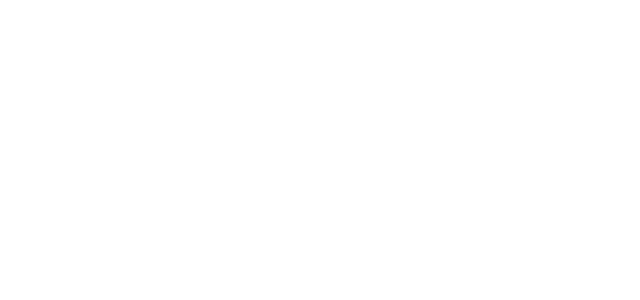
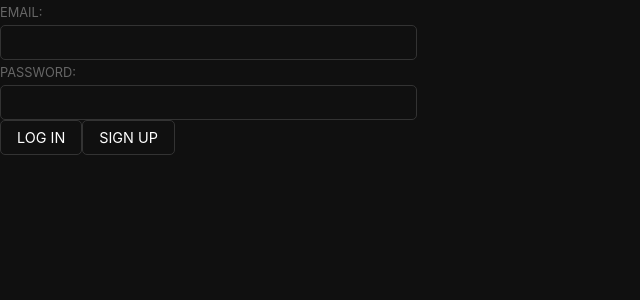
Before and after one commit to chrismutua/supabase-cmutua-demo-user-management-next-js, a Next.js app: page /login in a window 1280 px wide. Before the commit this address had no page. Shown: the top 300 px of the page, without its empty margins (0-640 px from the left). Built offline with nearby package versions, Linux system fonts and the light colour scheme.

Commit message:
feat(auth): add sign in and sign up functionality

```diff
--- /dev/null
+++ b/src/app/error/page.tsx
@@ -0,0 +1,3 @@
+export default function ErrorPage() {
+  return <p>Sorry, something went wrong</p>
+}
--- /dev/null
+++ b/src/app/login/actions.ts
@@ -0,0 +1,46 @@
+'use server'
+
+import { revalidatePath } from 'next/cache'
+import { redirect } from 'next/navigation'
+
+import { createClient } from '@/lib/supabase/server'
+
+export async function login(formData: FormData) {
+  const supabase = await createClient()
+
+  // type-casting here for convenience
+  // in practice, you should validate your inputs
+  const data = {
+    email: formData.get('email') as string,
+    password: formData.get('password') as string,
+  }
+
+  const { error } = await supabase.auth.signInWithPassword(data)
+
+  if (error) {
+    redirect('/error')
+  }
+
+  revalidatePath('/', 'layout')
+  redirect('/account')
+}
+
+export async function signup(formData: FormData) {
+  const supabase = await createClient()
+
+  // type-casting here for convenience
+  // in practice, you should validate your inputs
+  const data = {
+    email: formData.get('email') as string,
+    password: formData.get('password') as string,
+  }
+
+  const { error } = await supabase.auth.signUp(data)
+
+  if (error) {
+    redirect('/error')
+  }
+
+  revalidatePath('/', 'layout')
+  redirect('/account')
+}
--- /dev/null
+++ b/src/app/login/page.tsx
@@ -0,0 +1,14 @@
+import { login, signup } from './actions'
+
+export default function LoginPage() {
+  return (
+    <form>
+      <label htmlFor="email">Email:</label>
+      <input id="email" name="email" type="email" required />
+      <label htmlFor="password">Password:</label>
+      <input id="password" name="password" type="password" required />
+      <button formAction={login}>Log in</button>
+      <button formAction={signup}>Sign up</button>
+    </form>
+  )
+}
```
